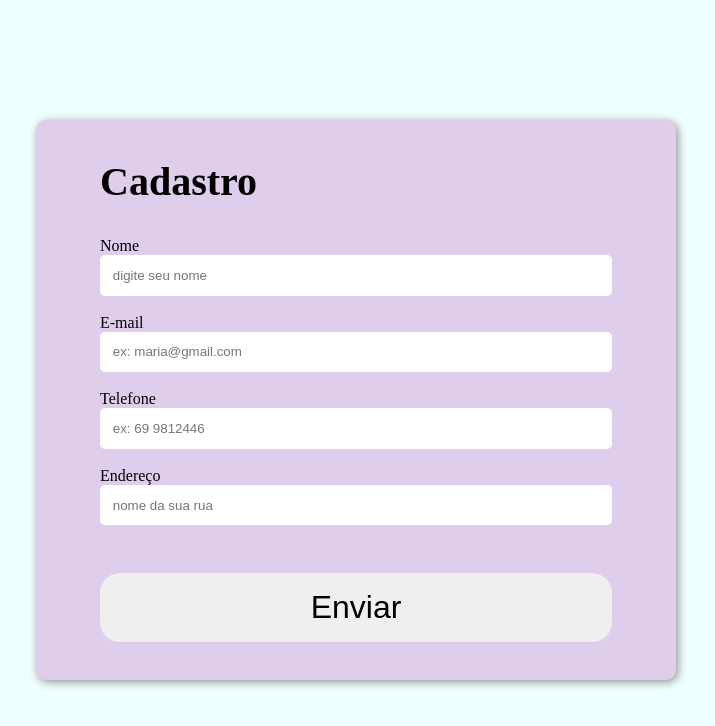
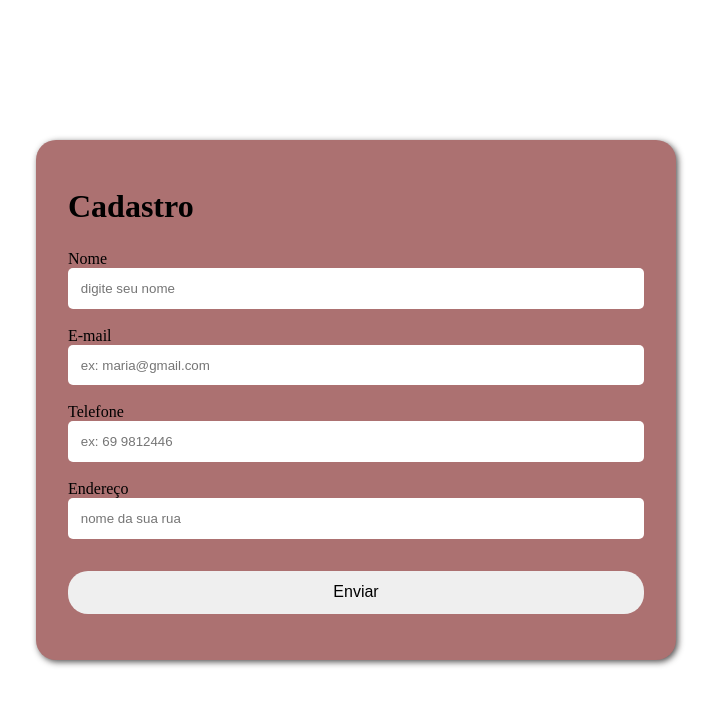
Before and after one commit to Softhousev1/projeto1-adislan, a plain HTML site: page cadastro.html in a window 1280 px wide. Shown: the whole page, without its empty margins (284-999 px from the left). Drawn offline with Linux system fonts and the light colour scheme.

Commit message:
Add files via upload
cadastro formatado

```diff
--- a/cadastro.html
+++ b/cadastro.html
@@ -3,7 +3,7 @@
 <head>
     <meta charset="UTF-8">
     <meta name="viewport" content="width=device-width, initial-scale=1.0">
-    <title>Cadastro</title>
+    <title>Document</title>
 
     <style>
         *{
@@ -11,71 +11,80 @@
             padding: 0;
             box-sizing: border-box;
         }
+        :root{
+            --cor-fundo:
 
+        }
         body{
             width: 100vw;
             height: 100vh;
-            background-color: azure;
+            background-color: #ffffff;
             display: flex;
             justify-content: center;
             align-items: center;
         }
-        main{
+        .card{
+            background-color:#ac7171;
             width: 50%;
-            height: 70%;
-            background-color: rgb(222, 206, 236);
+            height: 65%;
+            padding: 2rem;
             display: flex;
             flex-direction: column;
+            border-radius: 20px;
+            border:none;
+            box-shadow: 2px 2px 6px #444040ea;
+        }
+        header{
+            /* background-color: bisque; */
+            height: 20%;
+            text-align: left;
+            padding: 1rem 0;
+        }
+        main{
+            /* background-color: aquamarine; */
+            height: auto;
+            width: 100%;
+        }
+        footer{
+            /* background-color: blueviolet; */
+            height: 20%;
+            display: flex;
+            justify-content: center;
             align-items: center;
-            justify-content: center;
-            border-radius: 10px;
-            /* border:none; */
-            box-shadow: 2px 2px 10px rgba(87, 83, 80, 0.637);
         }
         form{
-            width: 80%;
-            height: 60%;
             /* background-color: brown; */
             display: flex;
             flex-direction: column;
         }
         input{
             padding: 0.8rem;
-            width: 100%;
             border-radius: 5px;
             border: none;
             outline: none;
         }
-        main > h1{
-            padding-bottom: 2rem;
-            /* background-color: chartreuse; */
-            text-align: left;
-            width: 80%;
-            font-weight: 800;
-            font-size: 2.5rem;
-        }
         button{
-            box-sizing: border-box;
-            width: 80%;
-            padding: 1rem;
+            width: 100%;
+            padding: 0.8rem 5rem;
             border: none;
-            font-size: 2rem;
+            font-size: 1rem;
             font-weight: 500;
             text-align: center;
             border-radius: 20px;
             cursor: pointer;
-
         }
         button:hover{
-            transition: background-color 1s;
-            background-color: rgb(133, 138, 136);
+            transition: background-color 0.5s;
+            background-color: #f8e2e2;;
         }
     </style>
 </head>
-
 <body>
+    <div class="card">
+        <header>
+            <h1>Cadastro</h1>
+        </header>
         <main>
-        <h1>Cadastro</h1>
             <form>
                 <label for="nome">Nome</label>
                 <input type="text" id="nome" name="nome" placeholder="digite seu nome" required><br>
@@ -90,9 +99,10 @@
                 <input type="text" id="endereco" name="endereco" placeholder="nome da sua rua" required><br>
 
             </form>
+        </main>
+        <footer>
             <button>Enviar</button>
-
-    </main>
+        </footer>
+    </div>
 </body>
-
 </html>
```
Lines whose indentation alone changed are shown as unchanged.
